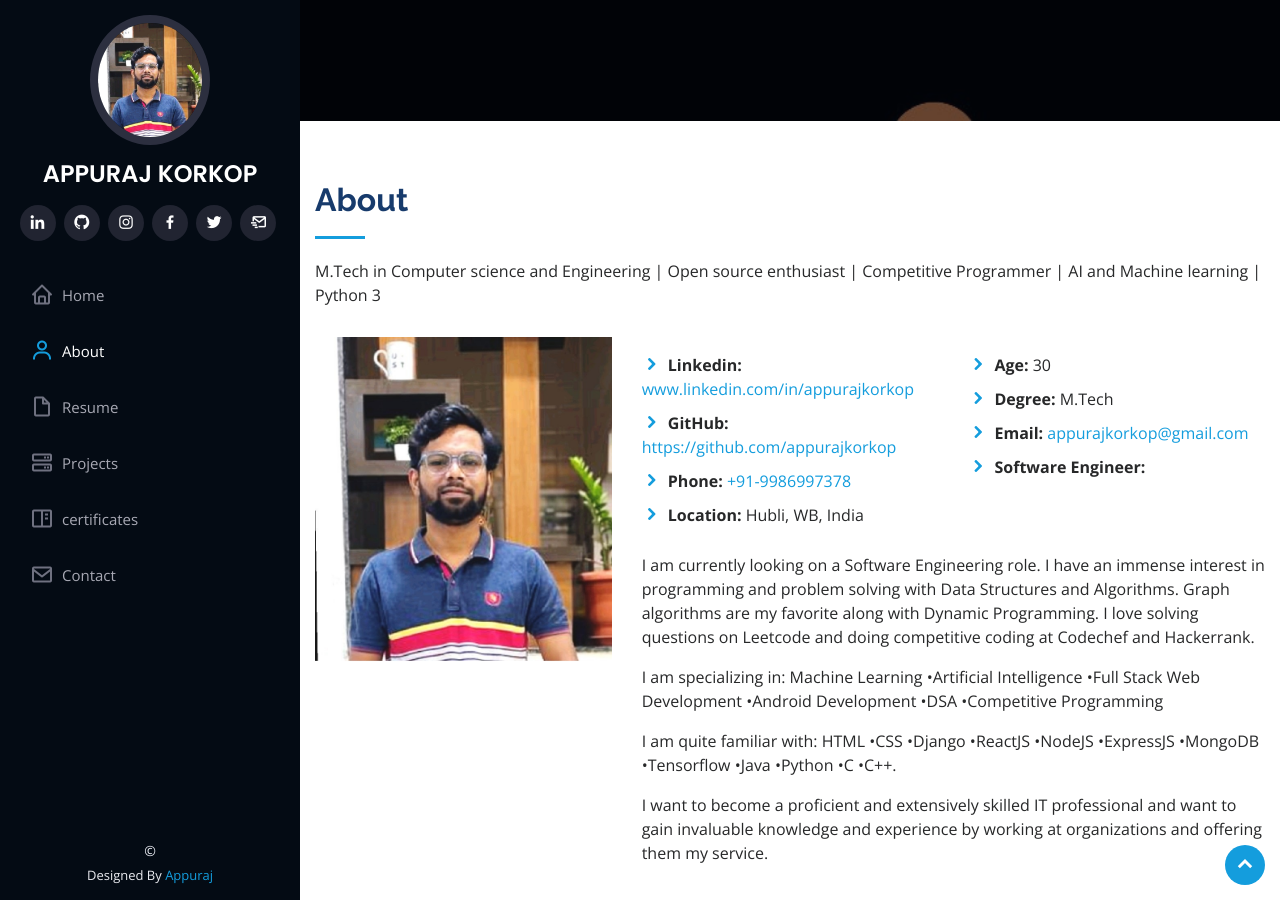
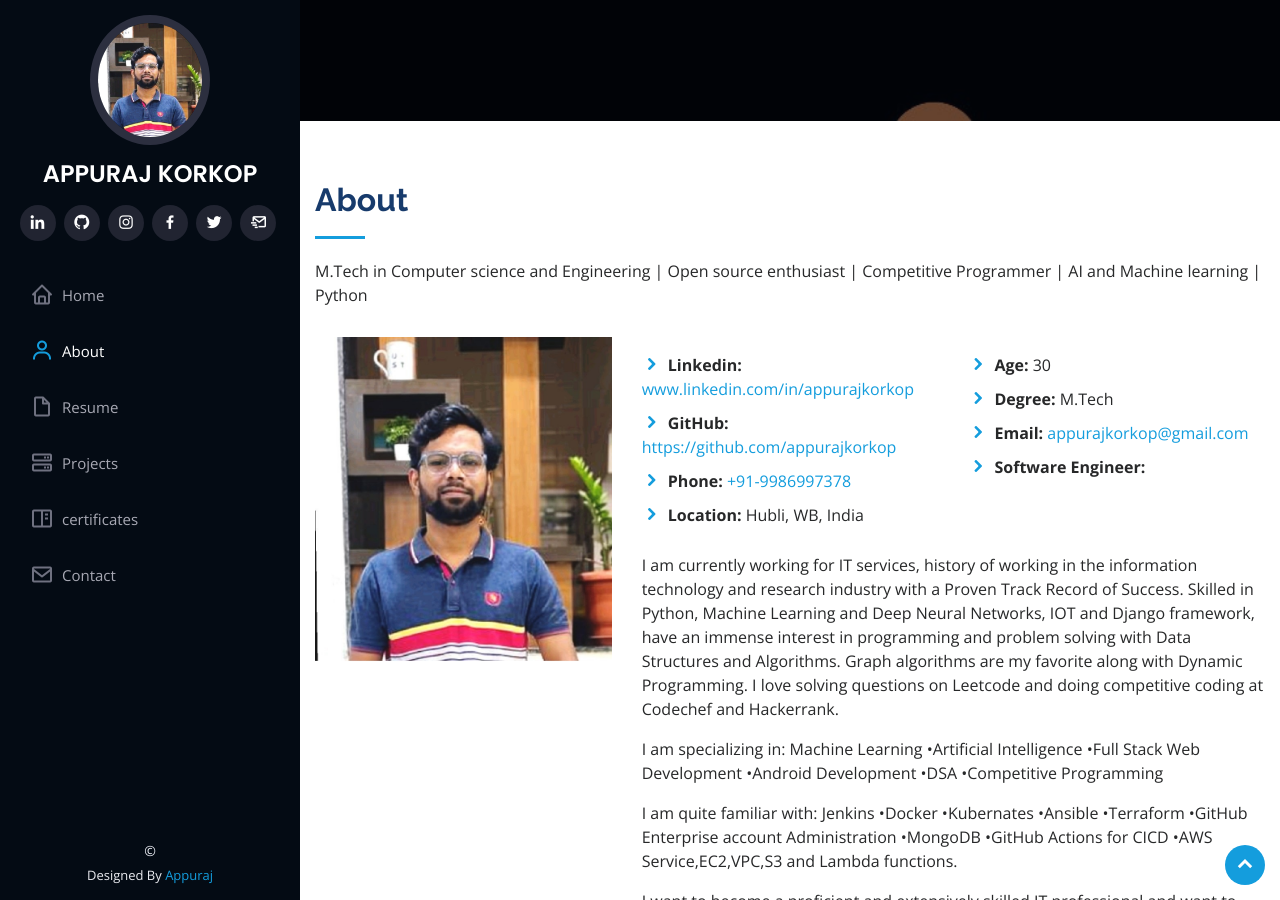
Before and after one commit to appurajk/appuraj.in, a Jekyll site: the page index.html, which Jekyll copies as it is, in a window 1280 px wide and 900 px high, scrolled down 779 px. Built offline with Jekyll 4.4.1, drawn with Linux system fonts in a browser that asks for light colours.

Commit message:
Update index.html

```diff
--- a/index.html
+++ b/index.html
@@ -80,7 +80,7 @@
 
         <div class="section-title">
           <h2>About</h2>
-          <p>M.Tech in Computer science and Engineering | Open source enthusiast | Competitive Programmer | AI and Machine learning  | Python 3 </p>
+          <p>M.Tech in Computer science and Engineering | Open source enthusiast | Competitive Programmer | AI and Machine learning  | Python  </p>
         </div>
 
         <div class="row">
@@ -115,16 +115,15 @@
               </div>
             </div>
             <p>
-              I am currently looking on a Software Engineering role. I have an immense interest in programming and problem solving with Data Structures and Algorithms. Graph algorithms are my favorite along with Dynamic Programming. I love solving questions on Leetcode and doing competitive coding at Codechef and Hackerrank.
+              I am currently working for IT services, history of working in the information technology and research industry with a Proven Track Record of Success. Skilled in Python, Machine Learning and Deep Neural Networks, IOT and Django framework, have an immense interest in programming and problem solving with Data Structures and Algorithms. Graph algorithms are my favorite along with Dynamic Programming. I love solving questions on Leetcode and doing competitive coding at Codechef and Hackerrank.
 </p>
 <p>
 I am specializing in: Machine Learning •Artificial Intelligence •Full Stack Web Development •Android Development •DSA •Competitive Programming
 </p>
 <p>
 I am quite familiar with:
-  HTML •CSS •Django •ReactJS •NodeJS
-•ExpressJS •MongoDB •Tensorflow  •Java
-•Python •C •C++.
+  Jenkins •Docker  •Kubernates •Ansible •Terraform
+•GitHub Enterprise account Administration •MongoDB •GitHub Actions for CICD  •AWS Service,EC2,VPC,S3 and Lambda functions.
 </p>
 
 <p>
```
